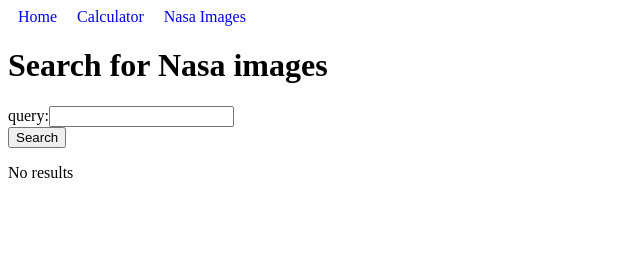
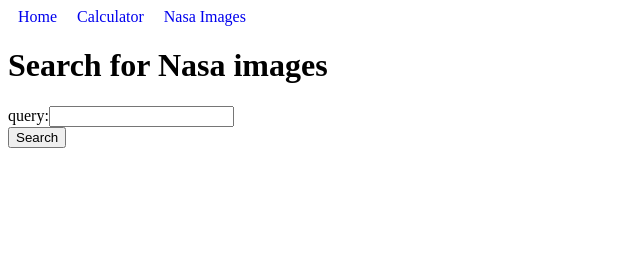
Before and after one commit to gattazr/jest, a React (Create React App) app: page /nasa-images in a window 1280 px wide. Shown: the top 254 px of the page, without its empty margins (0-644 px from the left). Built offline with nearby package versions, Linux system fonts and the light colour scheme.

Commit message:
Retrieve the entire search result output and use it
The number of hits of the search is now accurate

```diff
--- a/src/components/parts/nasa-images/Results.tsx
+++ b/src/components/parts/nasa-images/Results.tsx
@@ -1,24 +1,25 @@
-import { Item } from 'models/nasa-images/search-result';
+import { SearchResult } from 'models/nasa-images/search-result';
 import Result from 'components/parts/nasa-images/Result';
 
 interface Props {
-  items: Array<Item>;
+  searchResult: SearchResult;
 }
 
 const Results = (props: Props) => {
-  if(props.items.length === 0) {
+  const hits = props.searchResult.metadata.total_hits
+  if (hits === 0) {
     return (
       <div className="nasa-images-search-items">
-        <p>No results</p>
+        <p>No hit :-(</p>
       </div>
     );
   } else {
     return (
       <div className="nasa-images-search-items">
-        <p>Yay ! { props.items.length } results</p>
+        <p>Yay ! { hits } hits</p>
         <div>
           {
-            props.items.map((item, index) => {
+            props.searchResult.items.map((item, index) => {
               return <Result key={index} item={item} />
             })
           }
--- a/src/components/parts/nasa-images/SearchField.tsx
+++ b/src/components/parts/nasa-images/SearchField.tsx
@@ -1,10 +1,10 @@
 import { useState, MouseEvent } from 'react';
 import { search } from 'services/api/nasa-images'
 import InputText from 'components/system/InputText';
-import { Item } from 'models/nasa-images/search-result';
+import { SearchResult } from 'models/nasa-images/search-result';
 
 interface Props {
-  onSearchCompleted: (newItems: Array<Item>) => void;
+  onSearchCompleted: (newItems: SearchResult) => void;
 }
 
 const Search = (props: Props) => {
@@ -16,7 +16,7 @@
 
   const makeSearch = (e: MouseEvent<HTMLButtonElement>) => {
     e.preventDefault();
-    search(query).then((res: Array<Item>) => {
+    search(query).then((res: SearchResult) => {
       props.onSearchCompleted(res);
     });
   };
--- a/src/pages/NasaImages.tsx
+++ b/src/pages/NasaImages.tsx
@@ -2,17 +2,18 @@
 
 import SearchField from 'components/parts/nasa-images/SearchField';
 import Results from 'components/parts/nasa-images/Results';
-import { Item } from 'models/nasa-images/search-result';
+import { SearchResult } from 'models/nasa-images/search-result';
 
 function NasaImages() {
-  const [items, setItems] = useState<Array<Item>>([]);
-  const onSearchCompleted = (newItems: Array<Item>) => {
-    setItems(newItems)
+  const [searchResult, setSearchResult] = useState<SearchResult>();
+  const onSearchCompleted = (newResult: SearchResult) => {
+    setSearchResult(newResult)
   }
+
   return (
     <div className="nasa-images">
       <SearchField onSearchCompleted={onSearchCompleted} />
-      <Results items={items}/>
+      {searchResult ? <Results searchResult={searchResult} />: null}
     </div>
   );
 }
--- a/src/services/api/nasa-images.ts
+++ b/src/services/api/nasa-images.ts
@@ -1,13 +1,13 @@
 import axios from 'axios';
-import { Item } from 'models/nasa-images/search-result';
+import { SearchResult } from 'models/nasa-images/search-result';
 
-export const search = (query: string): Promise<Array<Item>> => {
+export const search = (query: string): Promise<SearchResult> => {
   const params = "q=" + query;
   const requestUrl = "https://images-api.nasa.gov/search?" + params;
 
   return new Promise((resolve, reject) => {
     axios.get(requestUrl).then((response) => {
-      resolve(response.data.collection.items);
+      resolve(response.data.collection);
     });
   });
 }
```
